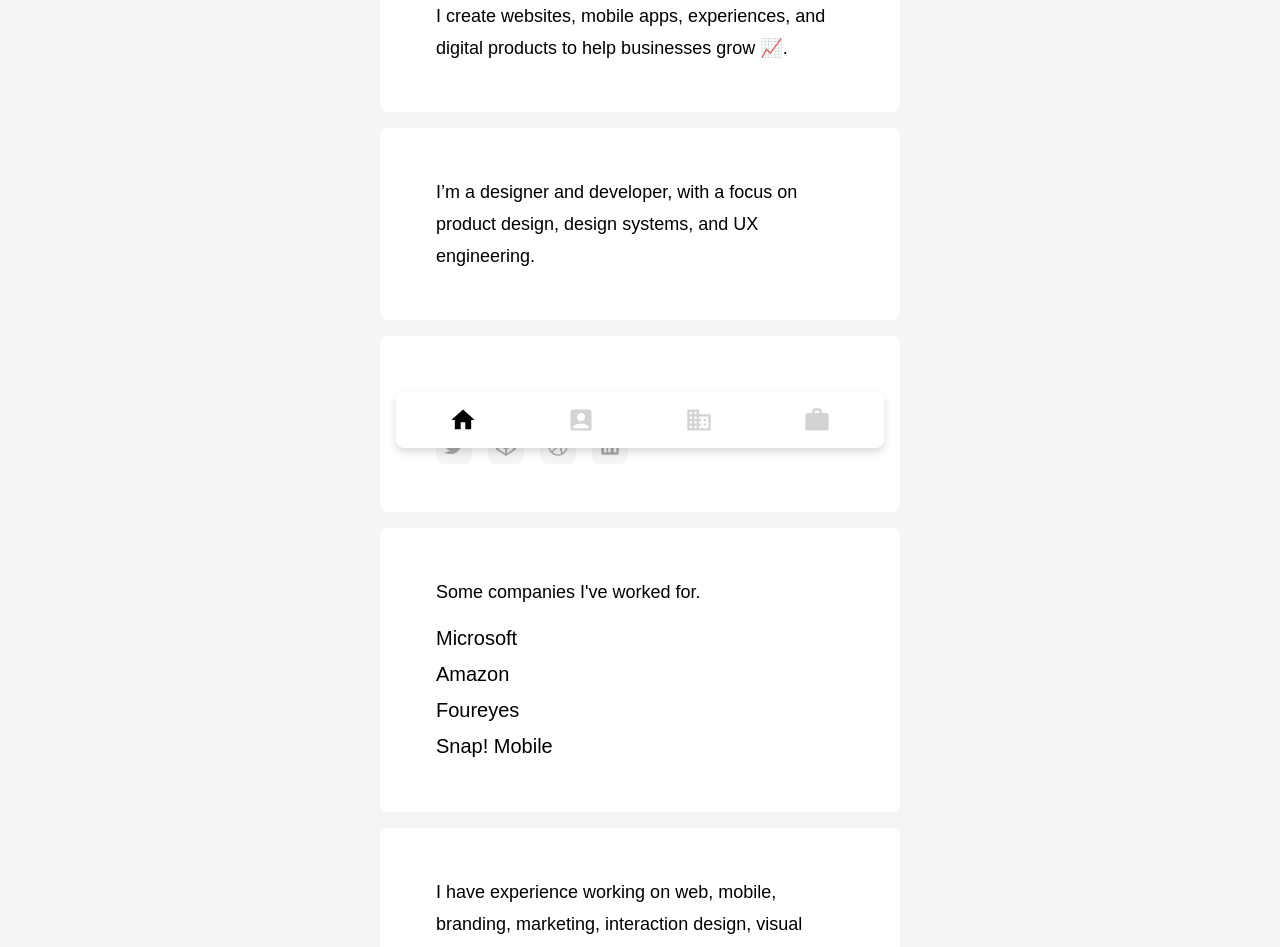
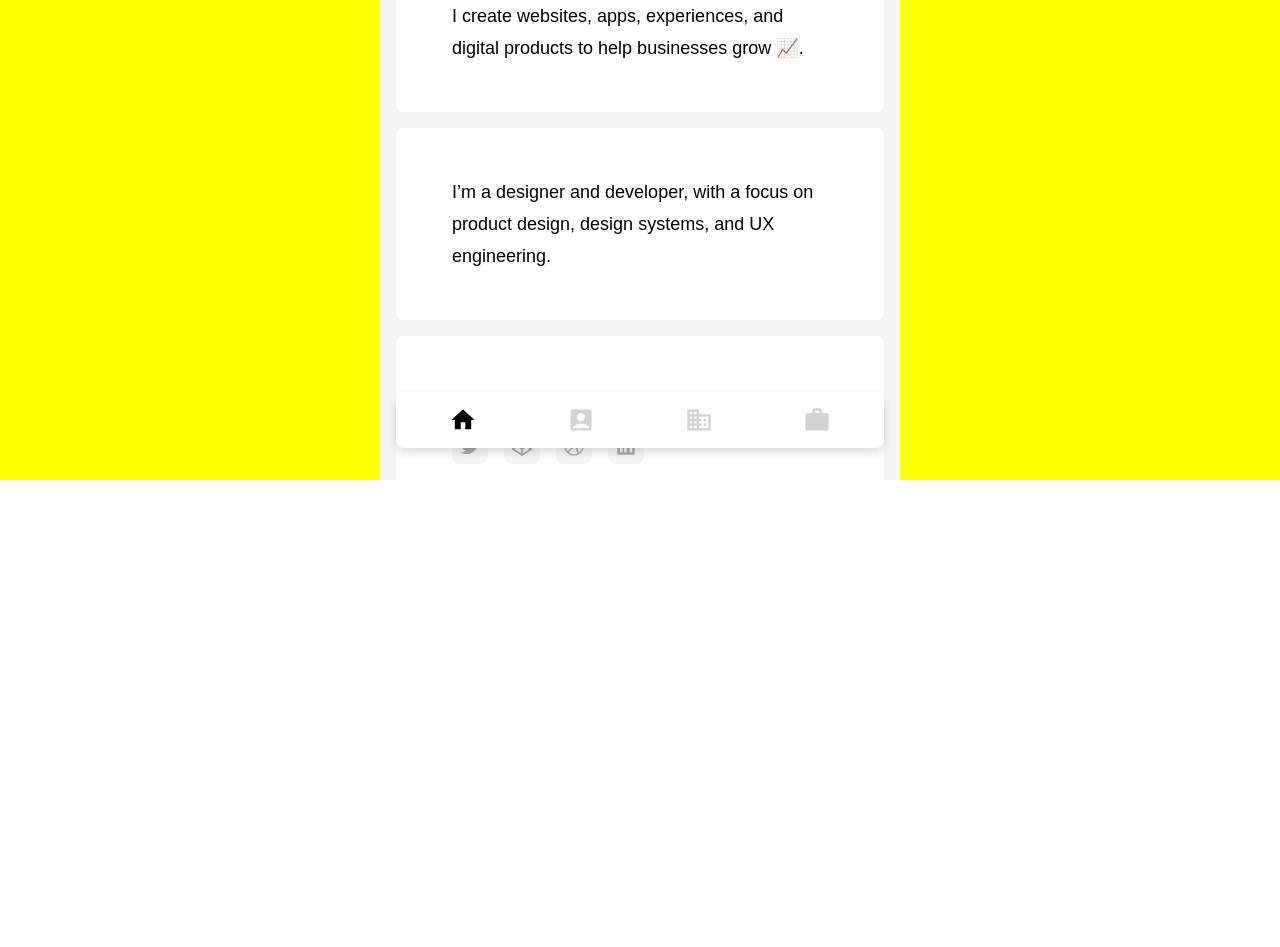
Before and after one commit to mgcesp/mc-folio, a React (Create React App) app: page / in a window 1280 px wide. Shown: the part 320-1267 px from the top of the page. After the commit the page ends 800 px from the top, so only its background shows below. Built offline with nearby package versions, Linux system fonts and the light colour scheme.

Commit message:
tabbar fix

```diff
--- a/src/App.js
+++ b/src/App.js
@@ -14,8 +14,10 @@ import Tabbar from "./components/Tabbar/Tabbar";
 const Layout = () => {
     return (
         <div className="app">
-            <Outlet />
-            <Tabbar />
+            <div className="frame">
+                <Outlet />
+                <Tabbar />
+            </div>
         </div>
     )
 }
--- a/src/App.scss
+++ b/src/App.scss
@@ -12,8 +12,23 @@
 
 .app {
     height: 100%;
-    min-height: 520px;
     width: 100%;
     min-width: 375px;
     position: relative;
+    background: yellow;
 }
+
+.frame {
+    width: 100%;
+    height: 100vh;
+    max-width: 520px;
+    margin: 0 auto;
+    min-height: 640px;
+    background: pink;
+    overflow: auto;
+    position: relative;
+
+    // @media (min-width: 624px) {
+    //     max-width: 624px;
+    // }
+}
--- a/src/components/Tabbar/Tabbar.scss
+++ b/src/components/Tabbar/Tabbar.scss
@@ -1,7 +1,8 @@
 .tabbar {
-    position: sticky;
+    position: absolute;
     bottom: 32px;
-    margin: 0 auto;
+    left: 50%;
+    transform: translateX(-50%);
     width: 100%;
     max-width: 320px;
 
@@ -13,6 +14,12 @@
         max-width: 488px;
     }
 
+    // @media (min-width: 624px) {
+    //     position: absolute;
+    //     top: 32px;
+    //     left: 0;
+    // }
+
     .wrapper {
         width: 100%;
         background: white;
@@ -21,6 +28,11 @@
         border-radius: 8px;
         box-shadow: 0 4px 8px 0 rgba(0, 0, 0, 0.15);
         justify-content: space-around;
+
+        // @media (min-width: 624px) {
+        //     flex-direction: column;
+        //     max-width: 56px;
+        // }
 
         .tab {
             width: 40px;
--- a/src/pages/About/About.jsx
+++ b/src/pages/About/About.jsx
@@ -6,7 +6,6 @@ import "./About.scss"
 
 const About = () => {
     return (
-        <div className="frame">
         <div className="feed">
             <div className="pageHeader">
                 <Link className="pageHeaderLink" to="/">
@@ -17,7 +16,7 @@ const About = () => {
             <div className="page about">
                 <h1>About Me</h1>
                 <p>
-                        I’m biased for action and driven by teamwork, high-quality design, and results.
+                    I’m biased for action and driven by teamwork, high-quality design, and business results.
                 </p>
             </div>
             <div className="page">
@@ -36,7 +35,6 @@ const About = () => {
                 </p>
             </div>
         </div>
-        </div>
     )
 }
 
--- a/src/pages/Corp/Corp.jsx
+++ b/src/pages/Corp/Corp.jsx
@@ -4,7 +4,6 @@ import Tabbar from "../../components/Tabbar/Tabbar";
 
 const Corp = () => {
     return (
-        <div className="frame">
         <div className="feed">
             <div className="pageHeader">
                 <Link className="pageHeaderLink" to="/">
@@ -53,7 +52,6 @@ const Corp = () => {
                 <p>I elevated the visual language of their products, improved workflows, and introduced design system thinking.</p>
             </div>
         </div>
-        </div >
     )
 }
 
--- a/src/pages/Home/Home.jsx
+++ b/src/pages/Home/Home.jsx
@@ -14,14 +14,13 @@ import "./Home.scss"
 
 const Home = () => {
     return (
-        <div className="frame">
         <div className="feed">
             <div className="page">
                 <div className="avatar">
                     <img src="img/mc-avatar-left.png" alt="" />
                 </div>
                 <h1>Hi 👋 <br />I'm Manuel.</h1>
-                    <p>I create websites, mobile apps, experiences, and digital products to help businesses grow 📈.</p>
+                <p>I create websites, apps, experiences, and digital products to help businesses grow 📈.</p>
             </div>
             <div className="page">
                 <p>I’m a designer and developer, with a focus on product design, design systems, and UX engineering.</p>
@@ -69,10 +68,10 @@ const Home = () => {
                 </div>
             </div>
             <div className="page">
-                    <p>I have experience working on web, mobile, branding, marketing, interaction design, visual design, and UX / UI design.</p>
+                <p>I have experience working on web, mobile, UI design, UX design, interaction design, visual design, marketing, and branding.</p>
             </div>
             <div className="page">
-                    <p>You can contact me directly.</p>
+                <p>Contact me directly.</p>
                 <div className="contact">
                     <div className="iconBox">
                         <EmailIcon />
@@ -87,7 +86,6 @@ const Home = () => {
                 </div>
             </div>
         </div>
-        </div>
     )
 }
 
--- a/src/pages/Home/Home.scss
+++ b/src/pages/Home/Home.scss
@@ -1,20 +1,13 @@
-.frame {
-    width: 100%;
-    height: 100%;
-    background: #f5f5f5;
-    overflow: auto;
-    position: relative;
-}
-
 .feed {
     width: 100%;
     height: 100%;
+    max-height: 100vh;
     background: #f5f5f5;
     padding: 16px;
     display: flex;
     flex-direction: column;
     gap: 16px;
-    position: relative;
+    overflow: auto;
 }
 
 .pageHeader {
--- a/src/pages/Work/Work.jsx
+++ b/src/pages/Work/Work.jsx
@@ -4,7 +4,6 @@ import Tabbar from "../../components/Tabbar/Tabbar";
 
 const Work = () => {
     return (
-        <div className="frame">
         <div className="feed">
             <div className="pageHeader">
                 <Link className="pageHeaderLink" to="/">
@@ -45,7 +44,6 @@ const Work = () => {
                 <p>An e-commerce product that aims to improve the experiences around buying, gifting, and collecting football kits.</p>
             </div>
         </div>
-        </div>
     )
 }
 
```
Lines whose indentation alone changed are shown as unchanged.
